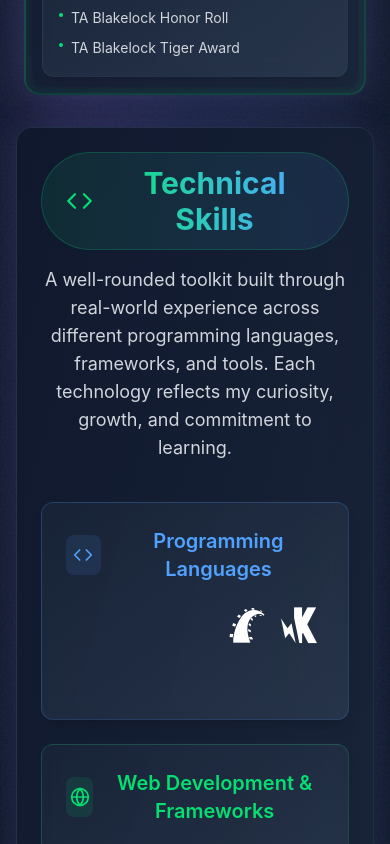
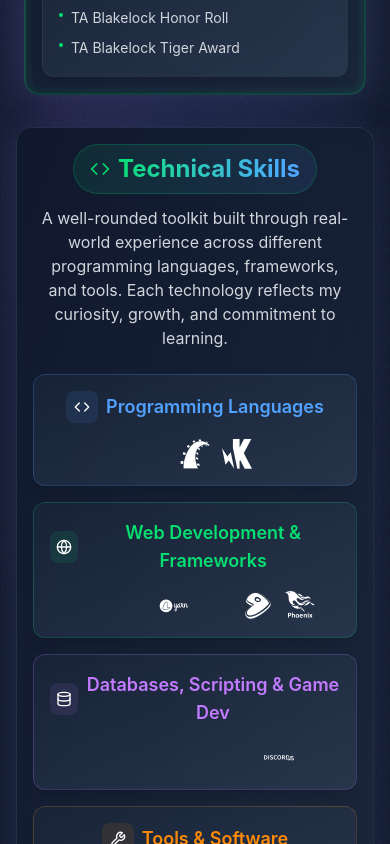
Before and after one commit to brendanddev/brendans-website, a React (Vite) app in the folder frontend/: page /about in a window 390 px wide. Shown: the part 940-1784 px from the top of the page. Built offline with nearby package versions, Linux system fonts and the light colour scheme.

Commit message:
Update skills components

```diff
--- a/frontend/src/components/About/SkillsCard.jsx
+++ b/frontend/src/components/About/SkillsCard.jsx
@@ -16,7 +16,7 @@ const SkillsCard = () => {
 
   return (
     <motion.div
-      className="w-full max-w-6xl mx-auto p-6 md:p-10 border rounded-2xl shadow-[0_0_30px_rgba(120,119,198,0.15)] bg-gradient-to-br from-slate-900/90 to-slate-800/90 backdrop-blur-sm border-slate-700/50 mb-16"
+      className="w-full max-w-6xl mx-auto p-4 sm:p-6 md:p-10 border rounded-2xl shadow-[0_0_30px_rgba(120,119,198,0.15)] bg-gradient-to-br from-slate-900/90 to-slate-800/90 backdrop-blur-sm border-slate-700/50 mb-12 sm:mb-16"
       initial={{ opacity: 0, y: 50 }}
       animate={{ opacity: 1, y: 0 }}
       transition={{ duration: 0.8, ease: "easeOut", delay: 0.4 }}
@@ -26,27 +26,27 @@ const SkillsCard = () => {
         initial={{ opacity: 0, y: 20 }}
         animate={{ opacity: 1, y: 0 }}
         transition={{ delay: 0.5 }}
-        className="text-center mb-10"
+        className="text-center mb-6 sm:mb-10"
       >
         {/* Card title with icon */}
-        <div className="inline-flex items-center gap-3 mb-4 px-6 py-3 bg-gradient-to-r from-green-400/10 to-blue-400/10 border border-green-400/20 rounded-full">
+        <div className="inline-flex items-center gap-2 sm:gap-3 mb-3 sm:mb-4 px-4 sm:px-6 py-2 sm:py-3 bg-gradient-to-r from-green-400/10 to-blue-400/10 border border-green-400/20 rounded-full">
 
-          <Code size={28} className="text-green-400" />
-          <h2 className="text-3xl font-bold bg-gradient-to-r from-green-400 to-blue-400 bg-clip-text text-transparent">
+          <Code size={20} className="sm:w-7 sm:h-7 text-green-400" />
+          <h2 className="text-2xl sm:text-3xl font-bold bg-gradient-to-r from-green-400 to-blue-400 bg-clip-text text-transparent">
             Technical Skills
           </h2>
 
         </div>
 
         {/* Card description */}
-        <p className="text-lg text-gray-300 max-w-2xl mx-auto">
+        <p className="text-base sm:text-lg text-gray-300 max-w-2xl mx-auto px-2">
             A well-rounded toolkit built through real-world experience across different programming languages, frameworks,
             and tools. Each technology reflects my curiosity, growth, and commitment to learning.
         </p>
       </motion.div>
 
       {/* Skills Grid */}
-      <div className="grid grid-cols-1 sm:grid-cols-2 lg:grid-cols-3 gap-6">
+      <div className="grid grid-cols-1 sm:grid-cols-2 lg:grid-cols-3 gap-4 sm:gap-6">
         {skillCategories.map((category, index) => (
           <motion.div
             key={index}
--- a/frontend/src/components/About/SkillsSection.jsx
+++ b/frontend/src/components/About/SkillsSection.jsx
@@ -23,32 +23,32 @@ const SkillSection = ({
 
     // Main container for the skills section
     <motion.div
-      className={`group text-center p-6 border rounded-xl shadow-lg bg-gradient-to-br from-slate-800/60 to-slate-700/60 backdrop-blur-sm transition-all duration-500 hover:scale-105 ${borderColor} ${className}`}
+      className={`group text-center p-4 sm:p-6 border rounded-xl shadow-lg bg-gradient-to-br from-slate-800/60 to-slate-700/60 backdrop-blur-sm transition-all duration-500 hover:scale-105 ${borderColor} ${className}`}
       whileHover={{ y: -5 }}
       transition={{ type: "spring", stiffness: 300, damping: 20 }}
     >
 
       {/* Header area with optional category icon and title*/}
-      <div className="flex items-center justify-center gap-3 mb-6">
+      <div className="flex items-center justify-center gap-2 sm:gap-3 mb-4 sm:mb-6">
 
         {/* Conditional rendering of the icon if provided */}
         {IconComponent && (
-          <div className={`w-10 h-10 ${bgColor} rounded-lg flex items-center justify-center`}>
-            <IconComponent size={20} className={color} />
+          <div className={`w-8 h-8 sm:w-10 sm:h-10 ${bgColor} rounded-lg flex items-center justify-center`}>
+            <IconComponent size={16} className="sm:w-5 sm:h-5 ${color}" />
           </div>
         )}
 
-        <h3 className={`text-xl font-semibold ${color}`}>{title}</h3>
+        <h3 className={`text-lg sm:text-xl font-semibold ${color}`}>{title}</h3>
       </div>
 
       {/* Icons grid */}
-      <div className="flex justify-center flex-wrap gap-4 md:gap-6">
+      <div className="flex justify-center flex-wrap gap-3 sm:gap-4 md:gap-6">
         {/* Map each of the icons */}
         {icons.map((icon, index) => (
           // Wraps each icon in a motion component for animations
           <motion.i
             key={index}
-            className={`${icon.className} text-4xl md:text-5xl transition-all duration-300 cursor-pointer`}
+            className={`${icon.className} text-3xl sm:text-4xl md:text-5xl transition-all duration-300 cursor-pointer`}
             // Triggers hover effect based on icons defined hover color
             onMouseEnter={(e) => {
               e.target.style.color = icon.hoverColor;
```
